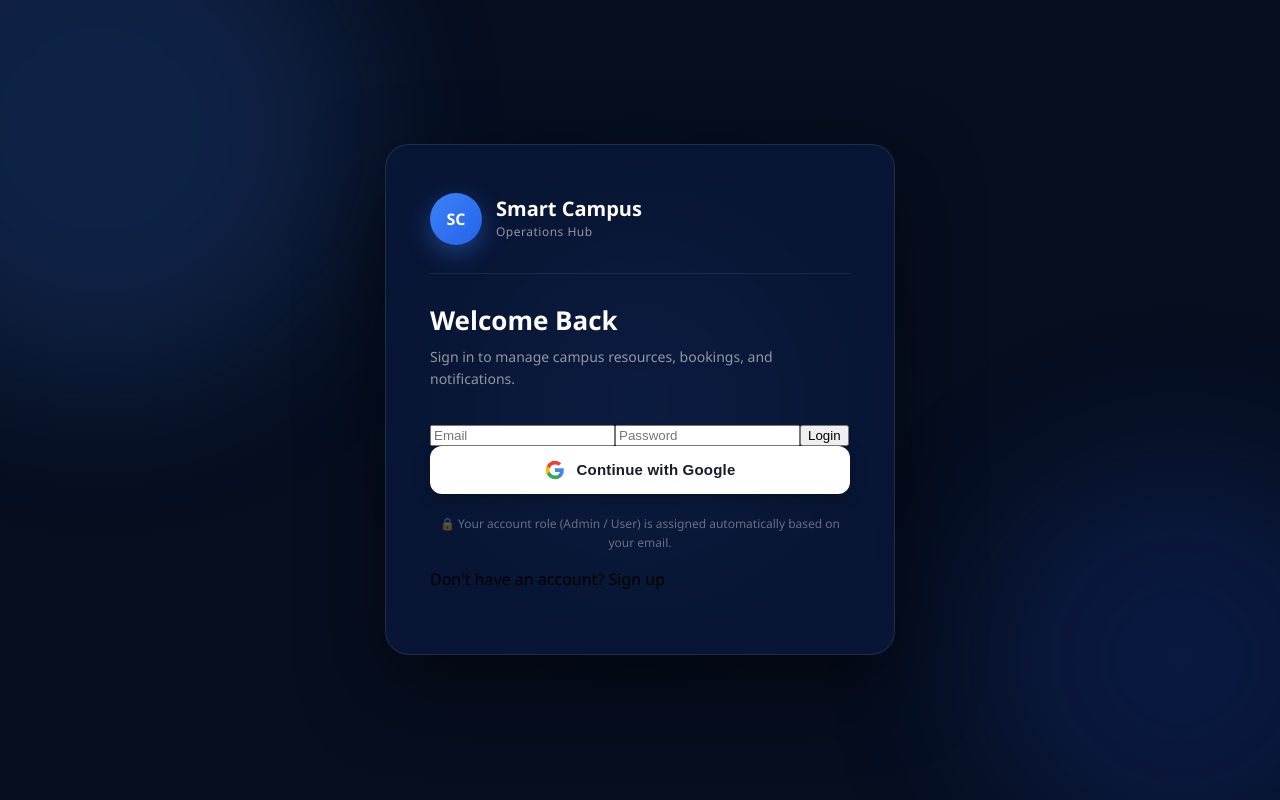
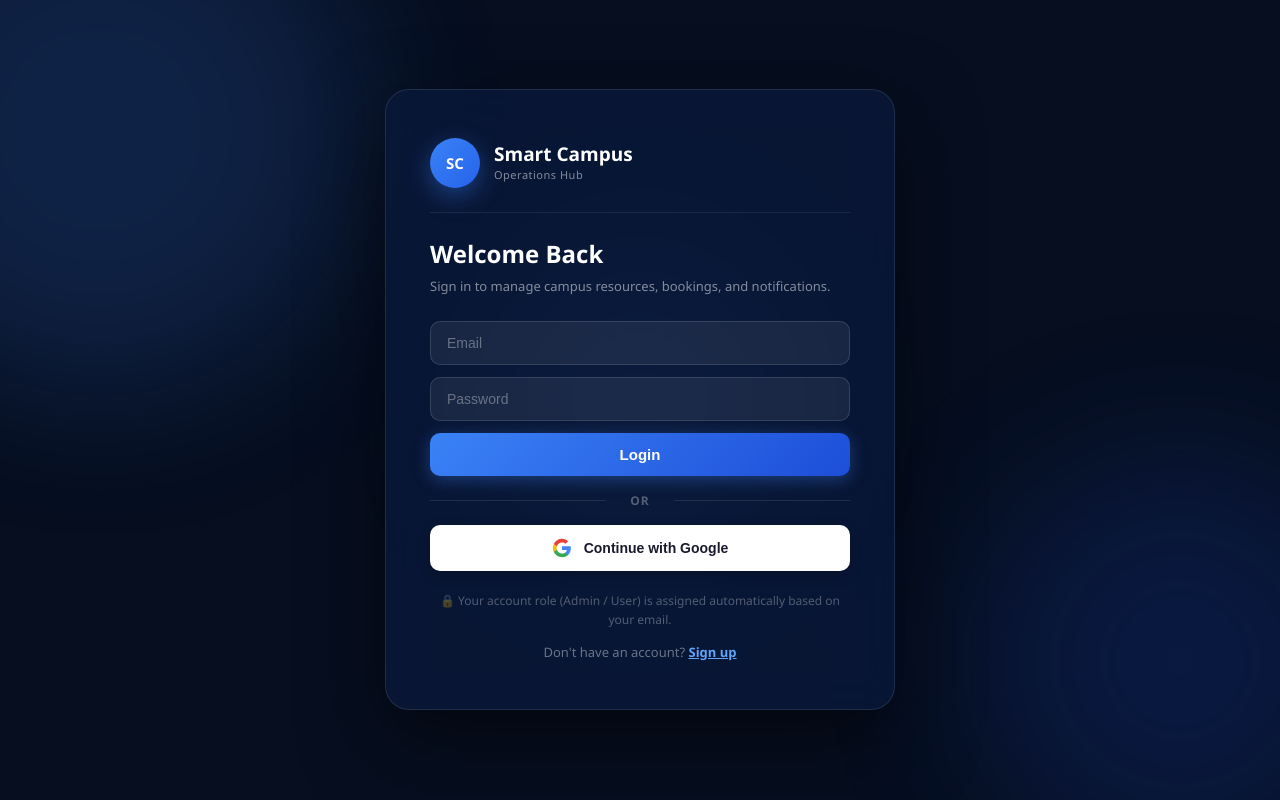
Before and after one commit to chamudiNethmini/it3030-paf-2026-smart-campus-group79, a React (Create React App) app in the folder frontend/: page / in a window 1280 px wide. Built offline with nearby package versions, Linux system fonts and the light colour scheme; no server answers.

Commit message:
modify loginpage

```diff
--- a/frontend/src/Pages/Login/LoginPage.css
+++ b/frontend/src/Pages/Login/LoginPage.css
@@ -10,15 +10,15 @@
   font-family: "Segoe UI", sans-serif;
 }
 
-/* Animated background blobs */
+/* ===== BACKGROUND BLOBS ===== */
 .blob {
   position: absolute;
   border-radius: 50%;
   filter: blur(80px);
   opacity: 0.18;
-  animation: float 8s ease-in-out infinite;
+  animation: floatBlob 8s ease-in-out infinite;
+  pointer-events: none;
 }
-
 .blob-1 {
   width: 500px;
   height: 500px;
@@ -27,7 +27,6 @@
   left: -150px;
   animation-delay: 0s;
 }
-
 .blob-2 {
   width: 400px;
   height: 400px;
@@ -36,33 +35,25 @@
   right: -100px;
   animation-delay: 3s;
 }
-
 .blob-3 {
   width: 300px;
   height: 300px;
   background: #60a5fa;
   top: 50%;
   left: 50%;
-  transform: translate(-50%, -50%);
+  animation: floatBlob3 8s ease-in-out infinite;
   animation-delay: 5s;
 }
-
-@keyframes float {
+@keyframes floatBlob {
   0%,
   100% {
-    transform: translateY(0px) scale(1);
+    transform: translateY(0) scale(1);
   }
   50% {
-    transform: translateY(-30px) scale(1.05);
+    transform: translateY(-28px) scale(1.05);
   }
 }
-
-.blob-3 {
-  animation: float3 8s ease-in-out infinite;
-  animation-delay: 5s;
-}
-
-@keyframes float3 {
+@keyframes floatBlob3 {
   0%,
   100% {
     transform: translate(-50%, -50%) scale(1);
@@ -72,11 +63,11 @@
   }
 }
 
-/* Card */
+/* ===== CARD ===== */
 .login-card {
   position: relative;
   z-index: 10;
-  background: rgba(10, 25, 60, 0.75);
+  background: rgba(10, 25, 60, 0.78);
   backdrop-filter: blur(20px);
   border: 1px solid rgba(255, 255, 255, 0.1);
   border-radius: 24px;
@@ -85,8 +76,10 @@
   max-width: 420px;
   box-shadow: 0 30px 80px rgba(0, 0, 0, 0.5);
   animation: cardIn 0.6s cubic-bezier(0.16, 1, 0.3, 1) both;
+  display: flex;
+  flex-direction: column;
+  gap: 0;
 }
-
 @keyframes cardIn {
   from {
     opacity: 0;
@@ -98,17 +91,16 @@
   }
 }
 
-/* Logo */
+/* ===== LOGO ===== */
 .login-logo {
   display: flex;
   align-items: center;
   gap: 14px;
-  margin-bottom: 28px;
+  margin-bottom: 24px;
 }
-
 .login-logo-circle {
-  width: 52px;
-  height: 52px;
+  width: 50px;
+  height: 50px;
   border-radius: 50%;
   background: linear-gradient(135deg, #3b82f6, #2563eb);
   color: white;
@@ -116,101 +108,176 @@
   align-items: center;
   justify-content: center;
   font-weight: 900;
-  font-size: 16px;
+  font-size: 15px;
   box-shadow: 0 8px 24px rgba(59, 130, 246, 0.4);
 }
-
 .login-logo-text h1 {
   margin: 0;
   color: white;
-  font-size: 20px;
+  font-size: 19px;
   font-weight: 800;
   line-height: 1.1;
 }
-
 .login-logo-text p {
   margin: 3px 0 0;
-  color: rgba(255, 255, 255, 0.55);
-  font-size: 12px;
+  color: rgba(255, 255, 255, 0.5);
+  font-size: 11px;
   letter-spacing: 0.5px;
 }
 
-/* Divider */
+/* ===== DIVIDER ===== */
 .login-divider {
   height: 1px;
   background: rgba(255, 255, 255, 0.08);
-  margin-bottom: 28px;
+  margin-bottom: 24px;
 }
 
-/* Welcome text */
+/* ===== WELCOME ===== */
 .login-welcome {
-  margin-bottom: 32px;
+  margin-bottom: 24px;
 }
-
 .login-welcome h2 {
-  margin: 0 0 8px;
+  margin: 0 0 6px;
   color: white;
-  font-size: 26px;
+  font-size: 24px;
   font-weight: 800;
 }
-
 .login-welcome p {
   margin: 0;
-  color: rgba(255, 255, 255, 0.55);
-  font-size: 14px;
+  color: rgba(255, 255, 255, 0.5);
+  font-size: 13px;
   line-height: 1.6;
 }
 
-/* Google Button */
+/* ===== INPUTS ===== */
+.login-input {
+  width: 100%;
+  padding: 13px 16px;
+  background: rgba(255, 255, 255, 0.07);
+  border: 1px solid rgba(255, 255, 255, 0.12);
+  border-radius: 10px;
+  color: white;
+  font-size: 14px;
+  margin-bottom: 12px;
+  outline: none;
+  transition: border-color 0.2s ease;
+  box-sizing: border-box;
+}
+.login-input::placeholder {
+  color: rgba(255, 255, 255, 0.35);
+}
+.login-input:focus {
+  border-color: rgba(59, 130, 246, 0.6);
+  background: rgba(59, 130, 246, 0.08);
+}
+
+/* ===== LOGIN BUTTON ===== */
+.login-btn {
+  width: 100%;
+  padding: 13px;
+  background: linear-gradient(135deg, #3b82f6, #1d4ed8);
+  color: white;
+  border: none;
+  border-radius: 10px;
+  font-size: 15px;
+  font-weight: 700;
+  cursor: pointer;
+  margin-bottom: 16px;
+  transition: all 0.25s ease;
+  box-shadow: 0 4px 16px rgba(59, 130, 246, 0.35);
+}
+.login-btn:hover {
+  transform: translateY(-2px);
+  box-shadow: 0 8px 24px rgba(59, 130, 246, 0.45);
+}
+
+/* ===== OR DIVIDER ===== */
+.login-or {
+  text-align: center;
+  color: rgba(255, 255, 255, 0.3);
+  font-size: 12px;
+  font-weight: 600;
+  letter-spacing: 1px;
+  margin-bottom: 16px;
+  position: relative;
+}
+.login-or::before,
+.login-or::after {
+  content: "";
+  position: absolute;
+  top: 50%;
+  width: 42%;
+  height: 1px;
+  background: rgba(255, 255, 255, 0.1);
+}
+.login-or::before {
+  left: 0;
+}
+.login-or::after {
+  right: 0;
+}
+
+/* ===== GOOGLE BUTTON ===== */
 .google-btn {
   width: 100%;
   display: flex;
   align-items: center;
   justify-content: center;
   gap: 12px;
-  padding: 14px 20px;
+  padding: 13px 20px;
   background: white;
   color: #1a1a2e;
   border: none;
-  border-radius: 12px;
-  font-size: 15px;
+  border-radius: 10px;
+  font-size: 14px;
   font-weight: 700;
   cursor: pointer;
+  margin-bottom: 20px;
   transition: all 0.25s ease;
-  box-shadow: 0 4px 16px rgba(0, 0, 0, 0.25);
-  letter-spacing: 0.2px;
+  box-shadow: 0 4px 14px rgba(0, 0, 0, 0.2);
 }
-
 .google-btn:hover,
 .google-btn.hovered {
-  transform: translateY(-3px);
-  box-shadow: 0 10px 30px rgba(59, 130, 246, 0.35);
+  transform: translateY(-2px);
+  box-shadow: 0 8px 24px rgba(59, 130, 246, 0.3);
   background: #f0f6ff;
 }
-
-.google-btn:active {
-  transform: translateY(-1px);
-}
-
 .google-icon {
   width: 20px;
   height: 20px;
   flex-shrink: 0;
 }
 
-/* Note */
+/* ===== NOTE ===== */
 .login-note {
-  margin: 20px 0 0;
-  color: rgba(255, 255, 255, 0.38);
+  color: rgba(255, 255, 255, 0.3);
   font-size: 12px;
   text-align: center;
   line-height: 1.6;
+  margin: 0 0 14px;
 }
 
-/* Responsive */
+/* ===== SIGNUP LINK ===== */
+.signup-link {
+  text-align: center;
+  color: rgba(255, 255, 255, 0.4);
+  font-size: 13px;
+  cursor: pointer;
+  margin: 0;
+}
+.signup-link span {
+  color: #60a5fa;
+  font-weight: 600;
+  text-decoration: underline;
+}
+.signup-link:hover span {
+  color: #93c5fd;
+}
+
+/* ===== RESPONSIVE ===== */
 @media (max-width: 480px) {
   .login-card {
     margin: 16px;
-    padding: 36px 28px;
+    padding: 36px 24px;
   }
 }
--- a/frontend/src/Pages/Login/LoginPage.jsx
+++ b/frontend/src/Pages/Login/LoginPage.jsx
@@ -3,14 +3,14 @@ import { useNavigate } from "react-router-dom";
 import "./LoginPage.css";
 
 function LoginPage() {
-  const navigate = useNavigate();
-  const [hovering, setHovering] = useState(false);
-  const [email, setEmail] = useState("");
-  const [password, setPassword] = useState("");
+  const navigate = useNavigate(); // ✅ FROM v1
+  const [hovering, setHovering] = useState(false); // ✅ FROM v1
+  const [email, setEmail] = useState(""); // ✅ FROM v1
+  const [password, setPassword] = useState(""); // ✅ FROM v1
 
   const handleLogin = async () => {
+    // ✅ FROM v1
     try {
-      // Email/password login (future use)
       navigate("/dashboard");
     } catch (err) {
       alert("Login failed");
@@ -18,19 +18,20 @@ function LoginPage() {
   };
 
   const handleGoogleLogin = () => {
+    // ✅ FROM v1 — includes prompt + access_type params
     window.location.href =
       "http://localhost:8081/oauth2/authorization/google?prompt=select_account&access_type=offline";
   };
 
   return (
     <div className="login-page">
-      {/* Background blobs */}
+      {/* Background blobs — FROM v1 */}
       <div className="blob blob-1" />
       <div className="blob blob-2" />
       <div className="blob blob-3" />
 
       <div className="login-card">
-        {/* Logo */}
+        {/* Logo — FROM v1 */}
         <div className="login-logo">
           <div className="login-logo-circle">SC</div>
           <div className="login-logo-text">
@@ -39,10 +40,10 @@ function LoginPage() {
           </div>
         </div>
 
-        {/* Divider */}
+        {/* Divider — FROM v1 */}
         <div className="login-divider" />
 
-        {/* Welcome text */}
+        {/* Welcome text — FROM v1 */}
         <div className="login-welcome">
           <h2>Welcome Back</h2>
           <p>
@@ -50,26 +51,33 @@ function LoginPage() {
           </p>
         </div>
 
-        {/* Email */}
+        {/* Email — FROM both */}
         <input
           type="email"
           placeholder="Email"
           value={email}
-          onChange={(e) => setEmail(e.target.value)}
+          onChange={(e) => setEmail(e.target.value)} // ✅ FROM v1 (controlled)
+          className="login-input"
         />
 
-        {/* Password */}
+        {/* Password — FROM both */}
         <input
           type="password"
           placeholder="Password"
           value={password}
-          onChange={(e) => setPassword(e.target.value)}
+          onChange={(e) => setPassword(e.target.value)} // ✅ FROM v1 (controlled)
+          className="login-input"
         />
 
-        {/* Login button */}
-        <button onClick={handleLogin}>Login</button>
+        {/* Login button — FROM both */}
+        <button className="login-btn" onClick={handleLogin}>
+          Login
+        </button>
 
-        {/* Google Login Button */}
+        {/* OR Divider — FROM v2 */}
+        <div className="login-or">OR</div>
+
+        {/* Google Login Button — FROM v1 (with hover animation) */}
         <button
           className={`google-btn ${hovering ? "hovered" : ""}`}
           onClick={handleGoogleLogin}
@@ -101,19 +109,15 @@ function LoginPage() {
           <span>Continue with Google</span>
         </button>
 
-        {/* Info note */}
+        {/* Info note — FROM v1 */}
         <p className="login-note">
           🔒 Your account role (Admin / User) is assigned automatically based on
           your email.
         </p>
 
-        {/* Signup link */}
-        <p
-          className="signup-link"
-          onClick={() => navigate("/signup")}
-          style={{ cursor: "pointer" }}
-        >
-          Don't have an account? Sign up
+        {/* Signup link — FROM v1 (navigate) */}
+        <p className="signup-link" onClick={() => navigate("/signup")}>
+          Don't have an account? <span>Sign up</span>
         </p>
       </div>
     </div>
```
